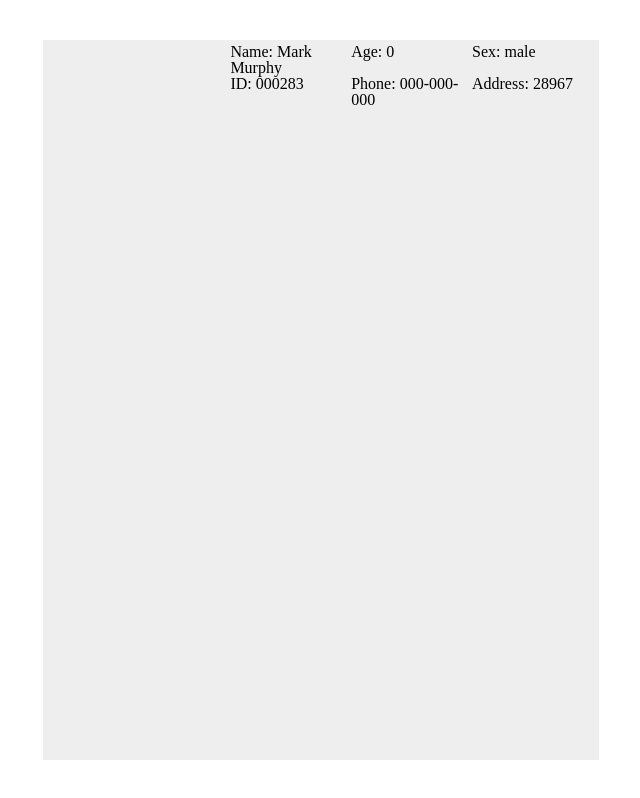
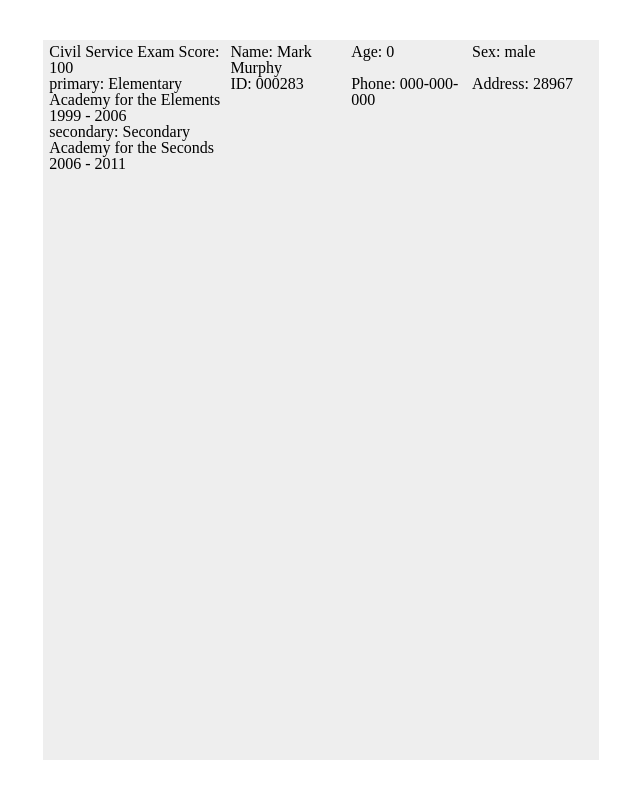
Before and after one commit to boathouse2112/cv_project, a React (Create React App) app: page / in a window 1280 px wide. Shown: the whole page, without its empty margins (319-959 px from the left). Built offline with nearby package versions, Linux system fonts and the light colour scheme.

Commit message:
Add education components

```diff
--- a/src/App.tsx
+++ b/src/App.tsx
@@ -1,10 +1,12 @@
 import React, { Component } from 'react';
 import './App.css';
-import { PersonalInformationProps } from './components/PersonalInformation';
+import { EducationData } from './components/Education';
+import { PersonalInformationData } from './components/PersonalInformation';
 import Resume from './components/Resume';
 
 interface AppState {
-  personalInformation: PersonalInformationProps;
+  personalInformation: PersonalInformationData;
+  education: EducationData;
 }
 
 const initialState: AppState = {
@@ -15,6 +17,27 @@ const initialState: AppState = {
     id: '000283',
     phone: '000-000-000',
     address: '28967',
+  },
+  education: {
+    examScore: 100,
+    primary: {
+      educationPhase: 'primary',
+      schoolName: 'Elementary Academy for the Elements',
+      startYear: 1999,
+      endYear: 2006,
+    },
+    secondary: {
+      educationPhase: 'secondary',
+      schoolName: 'Secondary Academy for the Seconds',
+      startYear: 2006,
+      endYear: 2011,
+    },
+    tertiary: {
+      educationPhase: 'tertiary',
+      schoolName: 'Tertiary Academy for the Tertiares',
+      startYear: 2011,
+      endYear: 2015,
+    },
   },
 };
 
--- /dev/null
+++ b/src/components/Education.tsx
@@ -0,0 +1,25 @@
+import { Component } from 'react';
+import School, { SchoolData } from './School';
+
+interface EducationData {
+  examScore: number;
+  primary: SchoolData;
+  secondary: SchoolData;
+  tertiary: SchoolData;
+}
+
+class Education extends Component<EducationData, {}> {
+  render() {
+    return (
+      <div className="education">
+        <div>Civil Service Exam Score: {this.props.examScore}</div>
+        <School {...this.props.primary}></School>
+        <School {...this.props.secondary}></School>
+      </div>
+    );
+  }
+}
+
+export type { EducationData };
+
+export default Education;
--- a/src/components/PersonalInformation.tsx
+++ b/src/components/PersonalInformation.tsx
@@ -3,7 +3,7 @@ import './PersonalInformation.css';
 
 type Sex = 'male' | 'female' | 'other';
 
-interface PersonalInformationProps {
+interface PersonalInformationData {
   name: string;
   age: number;
   sex: Sex;
@@ -12,8 +12,8 @@ interface PersonalInformationProps {
   address: string;
 }
 
-class PersonalInformation extends Component<PersonalInformationProps, {}> {
-  constructor(props: PersonalInformationProps) {
+class PersonalInformation extends Component<PersonalInformationData, {}> {
+  constructor(props: PersonalInformationData) {
     super(props);
     console.log();
   }
@@ -32,5 +32,5 @@ class PersonalInformation extends Component<PersonalInformationProps, {}> {
   }
 }
 
-export type { PersonalInformationProps };
+export type { PersonalInformationData };
 export default PersonalInformation;
--- a/src/components/Resume.tsx
+++ b/src/components/Resume.tsx
@@ -1,5 +1,6 @@
 import { Component } from 'react';
 import { AppState } from '../App';
+import Education from './Education';
 import PersonalInformation from './PersonalInformation';
 import './Resume.css';
 
@@ -10,6 +11,7 @@ class Resume extends Component<AppState, {}> {
         <PersonalInformation
           {...this.props.personalInformation}
         ></PersonalInformation>
+        <Education {...this.props.education}></Education>
       </div>
     );
   }
--- /dev/null
+++ b/src/components/School.tsx
@@ -0,0 +1,29 @@
+import { Component } from 'react';
+
+type EducationPhase = 'primary' | 'secondary' | 'tertiary';
+
+interface SchoolData {
+  educationPhase: EducationPhase;
+  schoolName: string;
+  startYear: number;
+  endYear: number;
+}
+
+class School extends Component<SchoolData, {}> {
+  render() {
+    return (
+      <div>
+        <div>
+          {this.props.educationPhase}: {this.props.schoolName}
+        </div>
+        <div>
+          {this.props.startYear} - {this.props.endYear}
+        </div>
+      </div>
+    );
+  }
+}
+
+export type { EducationPhase, SchoolData };
+
+export default School;
```
